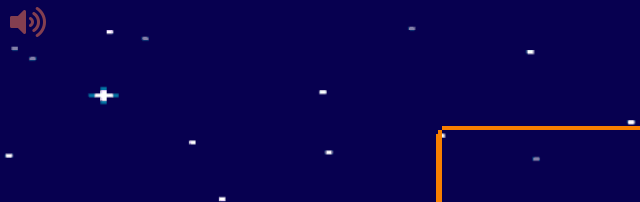
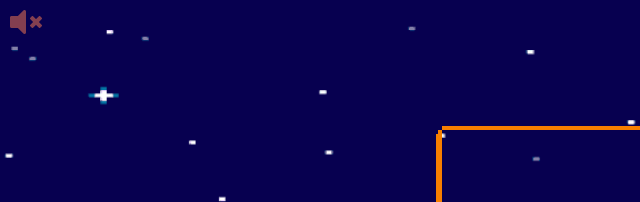
Before and after one commit to PH-V/Snake_Game, a plain HTML site: page index.html in a window 1280 px wide. Shown: the top 202 px of the page, 0-640 px from the left. Drawn offline with Linux system fonts and the light colour scheme.

Commit message:
Update index.html

```diff
--- a/index.html
+++ b/index.html
@@ -18,8 +18,8 @@
     <div class="bg-music">
         <audio src="bg-music.mp3" loop></audio>
          <button class="music-btn">
-            <i class="fas fa-volume-up on"></i>
-            <i class="fas fa-volume-mute off"></i>
+            <i class="fas fa-volume-up off"></i>
+            <i class="fas fa-volume-mute on"></i>
          </button>
     </div>
 
```
